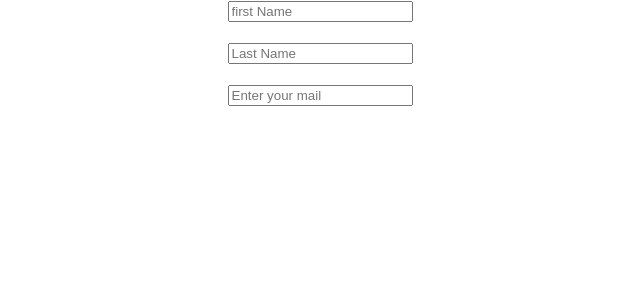
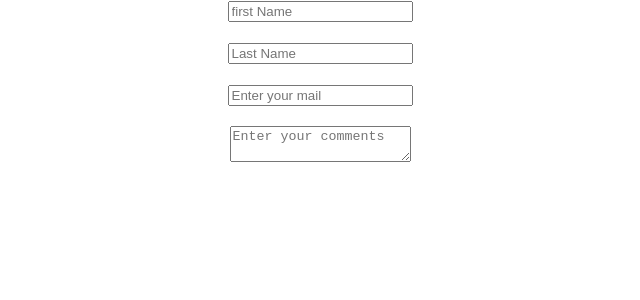
Before and after one commit to RAJA8112008/formapp, a React (Create React App) app: page / in a window 1280 px wide. Shown: the top 300 px of the page, without its empty margins (320-960 px from the left). Built offline with nearby package versions, Linux system fonts and the light colour scheme.

Commit message:
comments

```diff
--- a/src/App.js
+++ b/src/App.js
@@ -12,8 +12,8 @@ function App() {
 //     // console.log(event.target.value);
 //     setLastname(event.target.value);
 //   }
-const[FormData,setFormData]=useState({First:"",Last:"",email:""})
-console.log(FormData.email)
+const[FormData,setFormData]=useState({First:"",Last:"",email:"",comments:""})
+console.log(FormData);
    function ChangeHandler(event){
   setFormData(prevFormData=>{
     return {
@@ -32,6 +32,9 @@ console.log(FormData.email)
    <br/>
    <br/>
    <input  type='email' placeholder='Enter your mail' onChange={ChangeHandler} name='email' value={FormData.email}/>
+   <br/>
+   <br/>
+   <textarea placeholder='Enter your comments' name='comments'value={FormData.comments}/>
    </form>
 
     </div>
```
